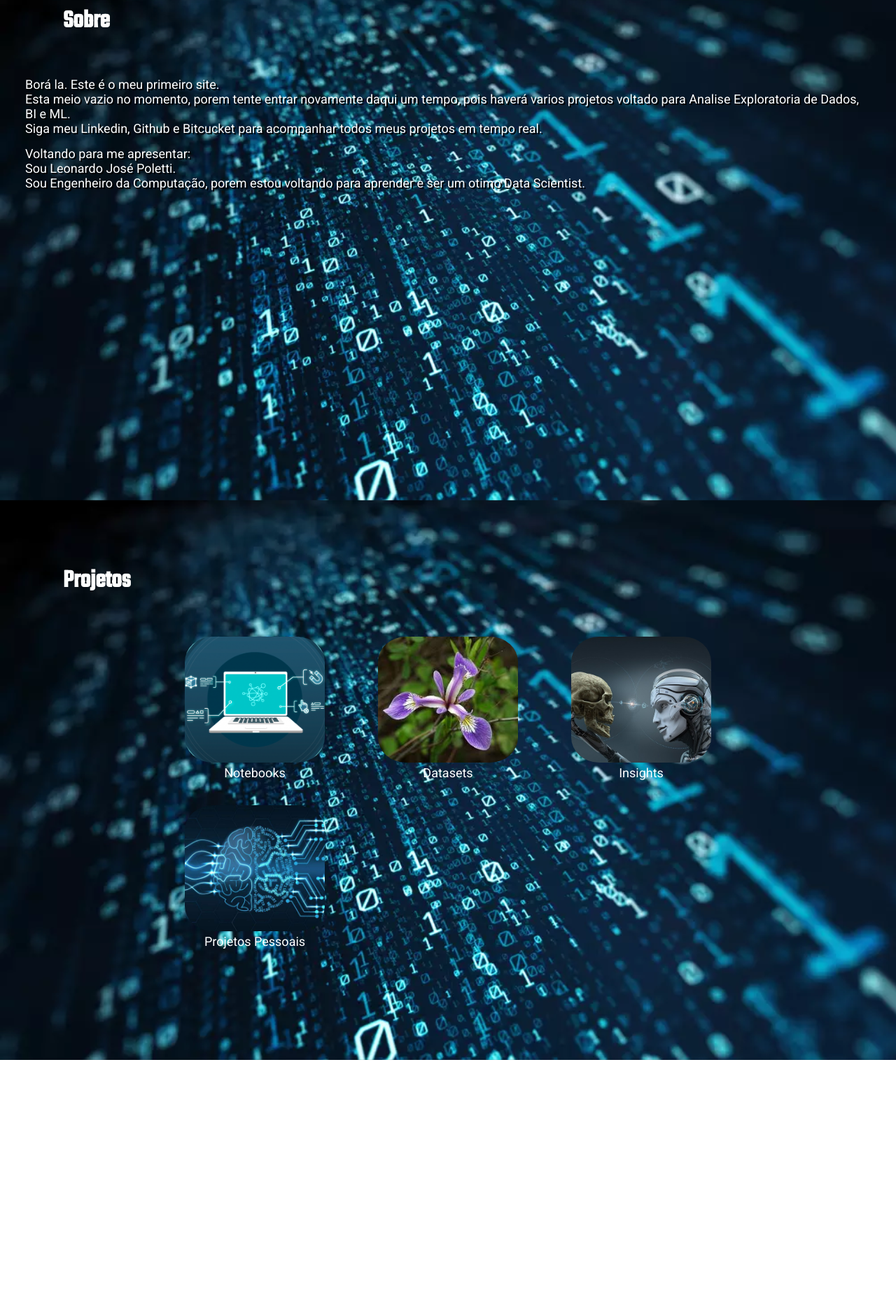
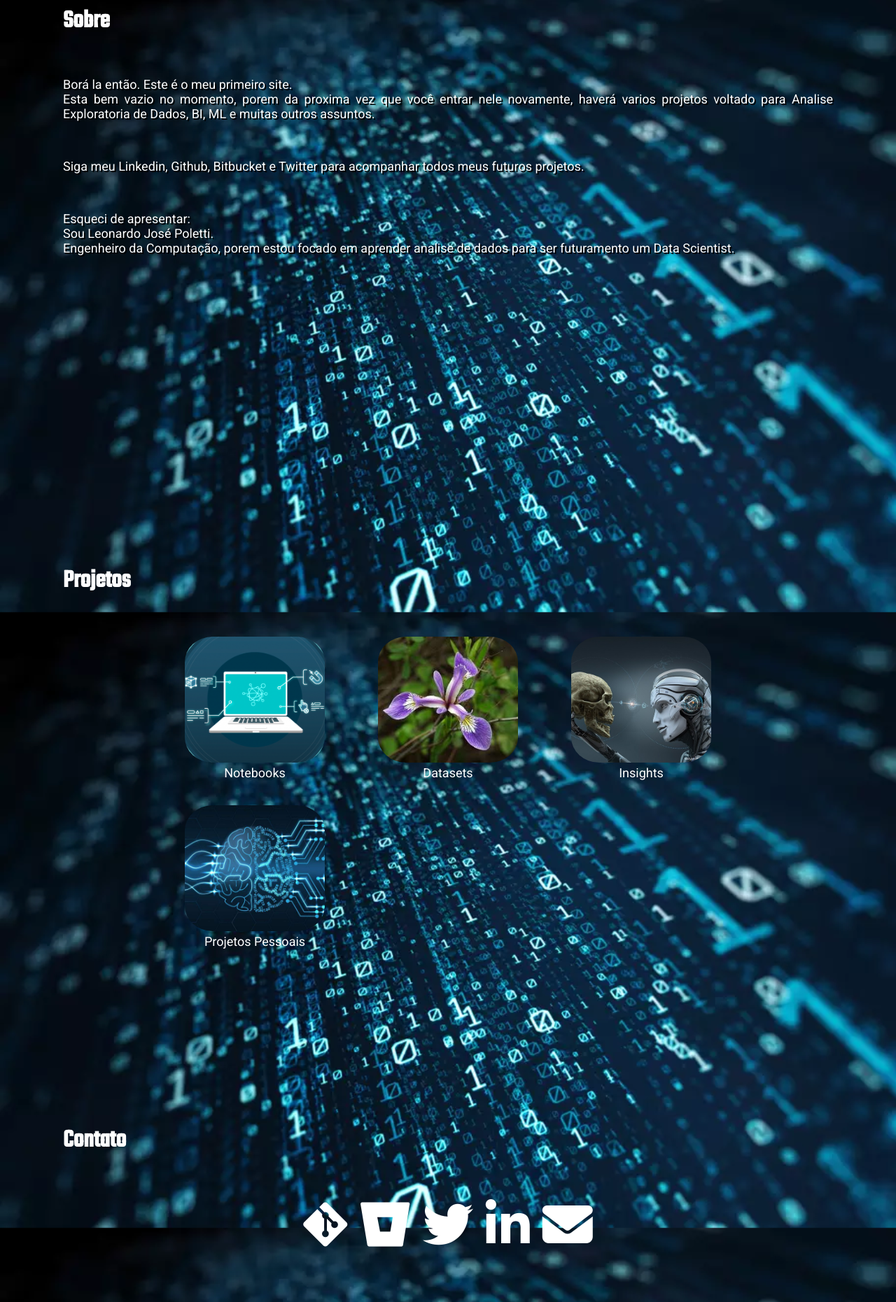
Before and after one commit to LeonardoPoletti/SitePessoal, a plain HTML site: page index.html in a window 1280 px wide. Shown: the part 885-2746 px from the top of the page at 70% size. Before the commit the page ends 2400 px from the top, so only its background shows below. Drawn offline with Linux system fonts and the light colour scheme.

Commit message:
Versão 2.8
Adição de animação nas imagem, Criação de paginas e ajustes no fundo.

```diff
--- a/css/estilos.css
+++ b/css/estilos.css
@@ -8,10 +8,11 @@
 body {
   display: block;
   background-image: url('../img/fundo.webp');
-  background-size: auto 100vh;
+  background-size: auto 110vh;
   height: 100vh;
   font-family: 'Roboto', sans-serif;
   font-size: 12px;
+  background-attachment: fixed;
 }
 
 /* se a tela tiver pelo menos 400 px vai carregar estes estilos */
@@ -46,6 +47,7 @@ header {
   position: fixed;
   top: 10px;
   width: 100vw;
+  z-index: 1;
 }
 
 .menu ul {
@@ -60,8 +62,14 @@ header {
 .menu a {
   display: block;
   padding: 10px 20px;
+  transition: background-color 1.5s, color 1.5s;
 }
 
+.menu a:active,
+.menu a:hover {
+  background-color: white;
+  color: black;
+}
 
 a {
   color: rgb(255, 255, 255);
@@ -72,6 +80,22 @@ a:hover {
   text-decoration: underline;
 }
 
+/*
+.titulo {
+  transform: scale(0.2) translateY(50vh);
+  opacity: 0;
+  transition: all 2s;
+
+  animation: linear 2s animacaoTitulo forwards;
+}
+
+@keyframes animacaoTitulo{
+  100% {
+    transform: scale(1) translateY(0);
+    opacity: 1;
+  }
+}
+*/
 .site-subtitle,
 .site-title {
   color: rgb(255, 255, 255);
@@ -90,31 +114,27 @@ a:hover {
   line-height: 1.6em;
 }
 
-.sobre {
-  padding: 2em;
-  height: 100vh;
-}
-
-.sobre h2 {
-  color: rgb(255, 255, 255);
-  font-family: 'Teko', sans-serif;
-  margin: 1.5em;
-  font-size: 2em;
-}
 
 .introducao,
+.enderecos,
 .apresentacao {
   font-family: 'Roboto', sans-serif;
   color: rgb(255, 255, 255);
   margin:15px 0;
   text-shadow: 2px 2px rgb(0, 0, 0);
+  text-align: justify;
+  margin: 3em;
 }
 
+.sobre,
+.contato,
 .portfolio {
   padding: 2em;
-  height: 100vh;
+  min-height: 100vh;
 }
 
+.contato h2,
+.sobre h2,
 .portfolio h2 {
   color: rgb(255, 255, 255);
   font-family: 'Teko', sans-serif;
@@ -127,6 +147,7 @@ a:hover {
   display: grid;
   gap: 2em;
 }
+
 
 @media (min-width: 560px) {
   .portfolio .grid {
@@ -152,4 +173,25 @@ a:hover {
   object-fit: cover;
   object-position: center;
   border-radius: 20%;
+  transition: transform 2ms;
 }
+
+.img-portfolio:hover {
+  transform: scale(1.2) rotateX(45deg);
+}
+
+.contato .icons {
+  text-align: center;
+}
+
+.contato a {
+  color: rgb(255, 255, 255);
+  font-size: 4em;
+  transition: text-shadow 1s;
+}
+
+.contato a:active,
+.contato a:hover {
+  text-decoration: none;
+  text-shadow: 0px 0px 10px rgba(197, 231, 3, 0.733);
+}
--- a/index.html
+++ b/index.html
@@ -9,50 +9,53 @@
   <link
     href="https://fonts.googleapis.com/css2?family=Abril+Fatface&family=Press+Start+2P&family=Roboto:wght@400;700&family=Source+Code+Pro&family=Teko:wght@500&display=swap"
     rel="stylesheet">
+  <script src="https://kit.fontawesome.com/0ef3af6197.js" crossorigin="anonymous"></script>
 </head>
 
 <body>
   <header>
     <nav class="menu">
       <ul>
-        <li><a href="#">Sobre</a></li>
-        <li><a href="#">Projetos</a></li>
-        <li><a href="#">Contato</a></li>
+        <li><a href="#sobre">Sobre</a></li>
+        <li><a href="#portfolio">Projetos</a></li>
+        <li><a href="#contato">Contato</a></li>
       </ul>
     </nav>
-    <div>
+    <div class="titulo">
       <h1 class="site-title">Leonardo José Poletti</h1>
       <h2 class="site-subtitle">Data Scientist</h2>
       <h2 class="site-subtitle">BI Analyst</h2>
     </div>
   </header>
-  <section class="sobre">
+  <section class="sobre" id="sobre">
     <h2>Sobre</h2>
     <div class="introducao">
       <p>
-              Borá la. Este é o meu primeiro site.
+        Borá la então. Este é o meu primeiro site.
       </p>
       <p>
-            Esta meio vazio no momento, porem tente entrar novamente daqui um tempo,
-            pois haverá varios projetos voltado para Analise Exploratoria de Dados, BI e ML.
+        Esta bem vazio no momento, porem da proxima vez que você entrar nele novamente,
+        haverá varios projetos voltado para Analise Exploratoria de Dados, BI, ML e muitas outros assuntos.
       </p>
+    </div>
+    <div class="enderecos">
       <p>
-            Siga meu Linkedin, Github e Bitcucket para acompanhar todos meus projetos em tempo real.
+        Siga meu Linkedin, Github, Bitbucket e Twitter para acompanhar todos meus futuros projetos.
       </p>
     </div>
     <div class="apresentacao">
       <p>
-          Voltando para me apresentar:
+        Esqueci de apresentar:
       </p>
       <p>
         Sou Leonardo José Poletti.
       </p>
       <p>
-          Sou Engenheiro da Computação, porem estou voltando para aprender e ser um otimo Data Scientist.
+        Engenheiro da Computação, porem estou focado em aprender analise de dados para ser futuramento um Data Scientist.
       </p>
     </div>
   </section>
-  <section class="portfolio">
+  <section class="portfolio" id="portfolio">
     <h2>Projetos</h2>
     <div class="grid">
       <figure>
@@ -73,6 +76,26 @@
       </figure>
     </div>
   </section>
+  <section class="contato" id="contato">
+    <h2>Contato</h2>
+    <div class="grid icons">
+      <a target="_blank" href="https://github.com/LeonardoPoletti">
+        <i class="fab fa-git-alt"></i>
+      </a>
+      <a target="_blank" href="https://bitbucket.org/LeonardoJPoletti/">
+        <i class="fab fa-bitbucket"></i>
+      </a>
+      <a target="_blank" href="https://twitter.com/LeoStormCrow">
+        <i class="fab fa-twitter"></i>
+      </a>
+      <a target="_blank" href="https://www.linkedin.com/in/leonardojosepoletti/">
+        <i class="fab fa-linkedin-in"></i>
+      </a>
+      <a href="mailto:leonardojpoletti@gmail.com">
+        <i class="fas fa-envelope"></i>
+      </a>
+    </div>
+  </section>
 </body>
 
 </html>
```
Lines whose indentation alone changed are shown as unchanged.
